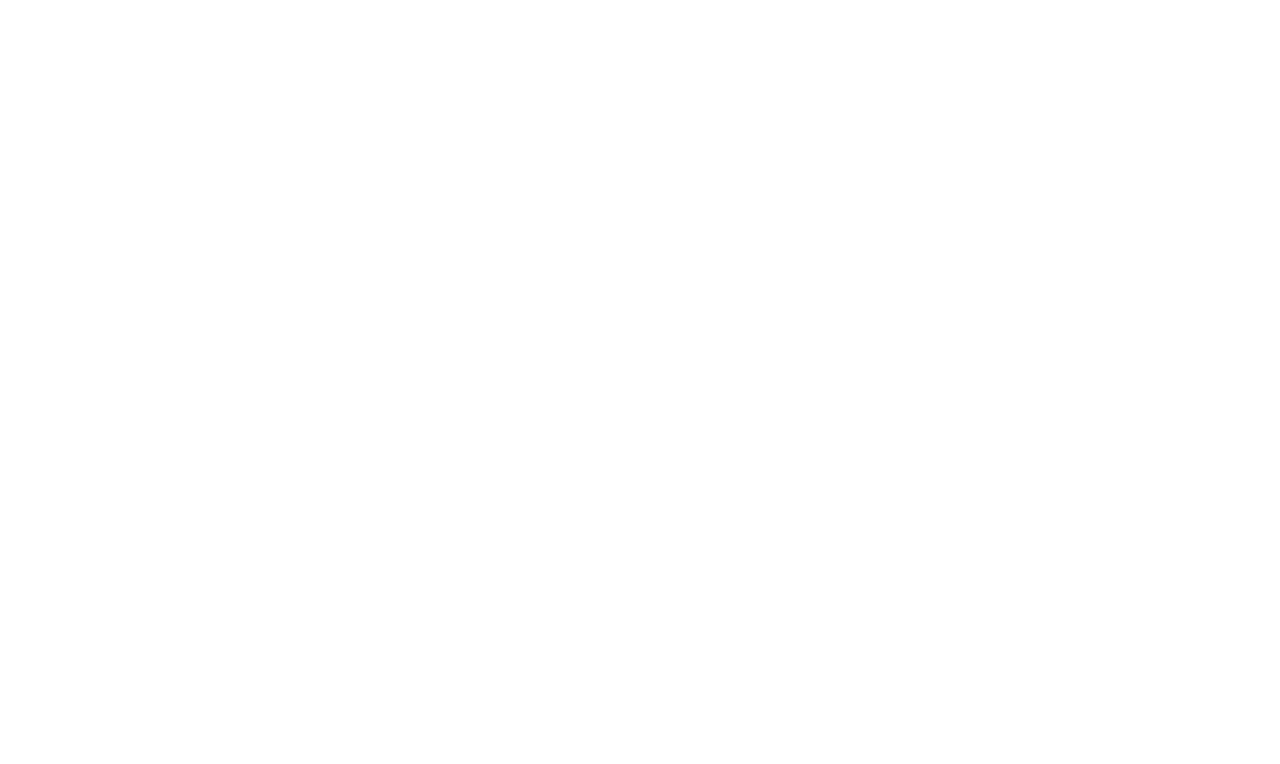
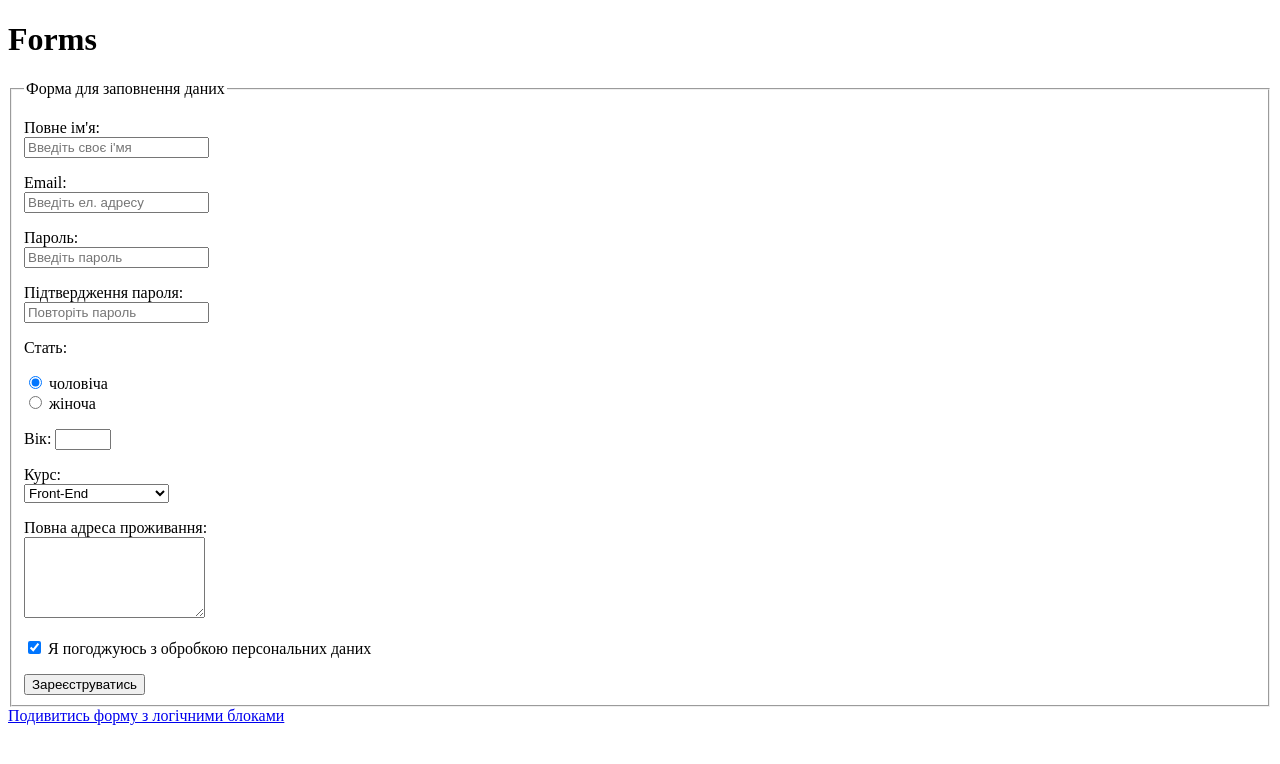
Before and after one commit to yliubyva/hw-forms, a plain HTML site: page index.html in a window 1280 px wide. Drawn offline with Linux system fonts and the light colour scheme.

Commit message:
completed hw

```diff
--- a/index.html
+++ b/index.html
@@ -1,11 +1,104 @@
 <!DOCTYPE html>
-<html lang="en">
+<html lang="uk">
 <head>
     <meta charset="UTF-8">
     <meta name="viewport" content="width=device-width, initial-scale=1.0">
     <title>HW-Forms</title>
 </head>
 <body>
+    <h1>Forms</h1>
+    <form action="https://hook.eu2.make.com/3v79iuam6rf96apg3sx7y2almjqck1qc" method="post">
+        <fieldset>
+            <legend>Форма для заповнення даних</legend>
+            <p>
+                <label for="fullName">Повне ім'я:</label><br>
+                <input
+                type="text"
+                id="fullName"
+                name="fullName"
+                placeholder="Введіть своє і'мя"
+                minlength="2"
+                maxlength="30"
+                required>
 
+            </p>
+            <p>
+                <label for="email">Email:</label><br>
+                <input
+                type="email"
+                id="email"
+                name="email"
+                placeholder="Введіть ел. адресу"
+                required>
+            </p>
+            <p>
+                <label for="password1">Пароль:</label><br>
+                <input
+                type="password"
+                id="password1"
+                name="password1"
+                placeholder="Введіть пароль"
+                minlength="4"
+                maxlength="20"
+                required>
+            </p>
+            <p>
+                <label for="password2">Підтвердження пароля:
+                </label><br>
+                <input
+                type="password"
+                id="password2"
+                name="password2"
+                placeholder="Повторіть пароль"
+                minlength="4"
+                maxlength="20"
+                required>
+            </p>
+            <p>Стать:</p>
+            <label>
+                <input name="sex" value="male" type="radio" checked>
+                чоловіча
+            </label><br>
+            <label>
+                <input name="sex" value="female" type="radio">
+                жіноча
+            </label>
+
+            <p>
+                <label for="age">Вік:</label>
+                <input id="age" name="age" type="number" min="18" max="90">
+            </p>
+
+            <p>
+                <label for="course">Курс:</label><br>
+                <select id="course" name="course">
+                    <option value="front-end">Front-End</option>
+                    <option value="back-end">Back-End</option>
+                    <option value="project management">Project Management</option>
+                    <option value="qa manual">QA Manual</option>
+                </select>
+            </p>
+
+            <p>
+                <label for="address">Повна адреса проживання:
+                </label><br>
+                <textarea
+                id="address"
+                name="address"
+                rows="5"
+                maxlength="100"
+                minlength="10"></textarea>
+            </p>
+
+            <p>
+                <input type="checkbox" name="agree" checked required>
+                <label for="agree">Я погоджуюсь з обробкою персональних даних</label>
+            </p>
+
+            <button type="submit">Зареєструватись</button>
+        </fieldset>
+    </form>
+
+    <a href="/secondForm/index.html">Подивитись форму з логічними блоками</a>
 </body>
 </html>
```
Also changed, not shown: secondForm/index.html (added, +112 -0 lines).
